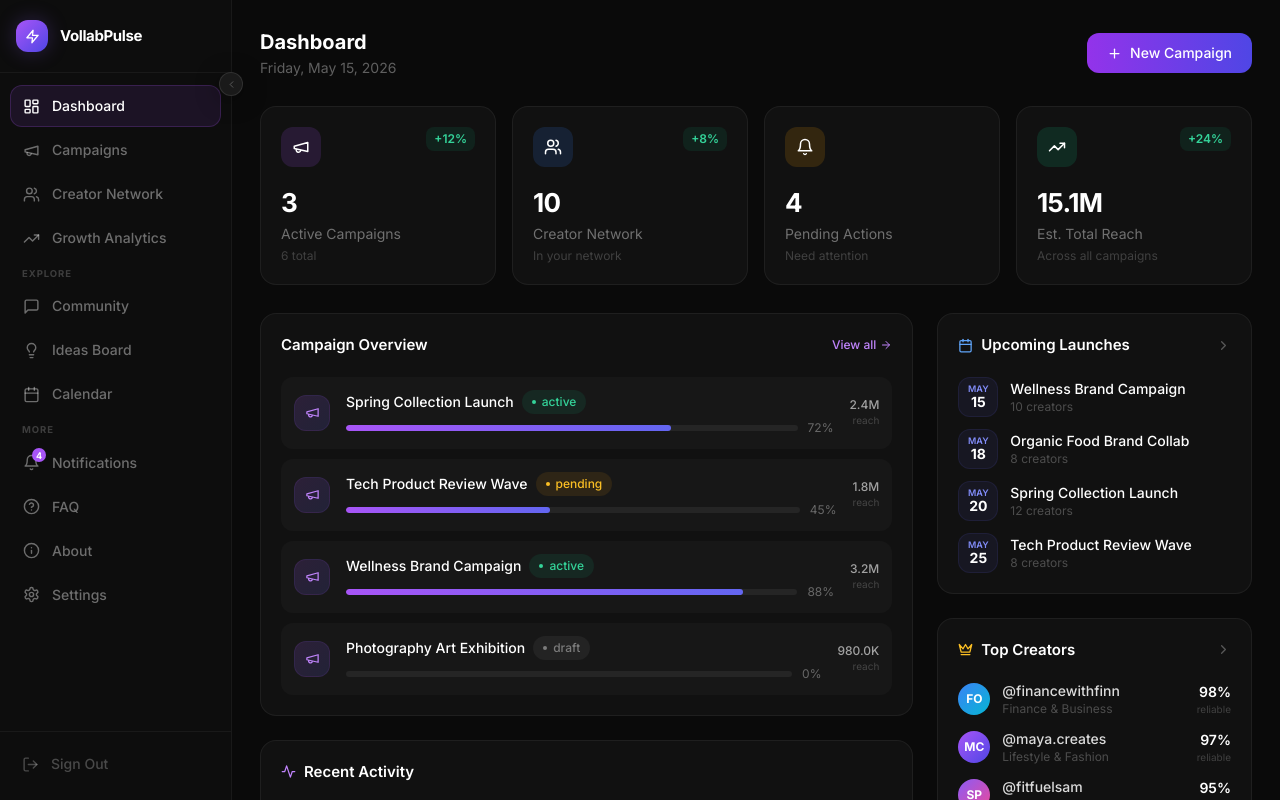
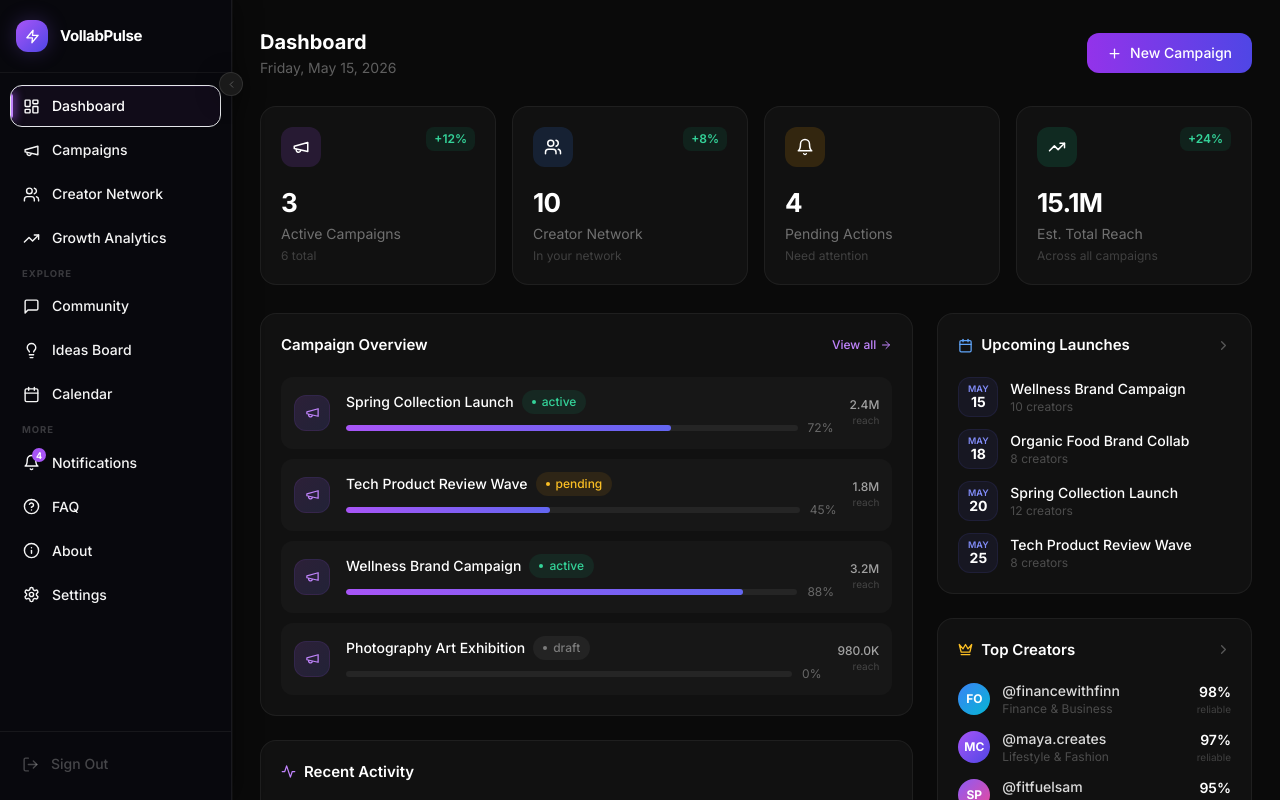
Before and after one commit to YegorCreative/vollabpulse, a React (Vite) app: page /auth in a window 1280 px wide. Both pictures are taken after typing "name@example.com", "Sample123" into the empty fields and a click on the button "Sign In". Built offline with nearby package versions, Linux system fonts and the light colour scheme.

Commit message:
feat: enhance Sidebar and MainLayout components with improved animations and styling

```diff
--- a/src/components/Sidebar.jsx
+++ b/src/components/Sidebar.jsx
@@ -109,10 +109,10 @@ export default function Sidebar({ mobileOpen, onMobileClose }) {
                     <motion.div
                       whileHover={{ x: sidebarCollapsed ? 0 : 2 }}
                       transition={{ duration: 0.12 }}
-                      className={`relative flex items-center gap-3 px-3 py-2.5 rounded-xl transition-all duration-200 cursor-pointer
+                  className={`relative flex items-center gap-3 px-3 py-2.5 rounded-xl transition-all duration-200 cursor-pointer overflow-hidden
                         ${active
-                          ? 'bg-purple-500/10 text-white border border-purple-500/20'
-                          : 'text-white/40 hover:text-white/75 hover:bg-white/[0.05] border border-transparent'
+                          ? 'bg-purple-500/12 text-white border border-purple-500/22 shadow-[inset_0_1px_0_rgba(168,85,247,0.08)]'
+                          : 'text-white/38 hover:text-white/75 hover:bg-white/[0.05] border border-transparent'
                         }`}
                     >
                       <div className="relative flex-shrink-0">
@@ -137,11 +137,16 @@ export default function Sidebar({ mobileOpen, onMobileClose }) {
                         )}
                       </AnimatePresence>
                       {active && (
-                        <motion.div
-                          layoutId="sidebar-active"
-                          className="absolute inset-0 rounded-xl bg-purple-500/5 -z-10"
-                          transition={{ type: 'spring', bounce: 0.2, duration: 0.35 }}
-                        />
+                        <>
+                          {/* Left glow beam */}
+                          <span className="absolute left-0 top-2 bottom-2 w-0.5 bg-purple-400 rounded-r shadow-[0_0_8px_3px_rgba(168,85,247,0.5)]" />
+                          {/* Background shimmer */}
+                          <motion.div
+                            layoutId="sidebar-active"
+                            className="absolute inset-0 rounded-xl bg-purple-500/5 -z-10"
+                            transition={{ type: 'spring', bounce: 0.2, duration: 0.35 }}
+                          />
+                        </>
                       )}
                     </motion.div>
                   </NavLink>
@@ -153,7 +158,7 @@ export default function Sidebar({ mobileOpen, onMobileClose }) {
       </nav>
 
       {/* Bottom */}
-      <div className="px-2.5 pb-4 border-t border-white/[0.05] pt-3">
+      <div className="px-2.5 pb-4 border-t border-white/[0.06] pt-3">
         <button
           onClick={logout}
           className="flex items-center gap-3 px-3 py-2.5 rounded-xl text-white/25 hover:text-red-400 hover:bg-red-500/[0.07] transition-all duration-200 w-full"
@@ -194,7 +199,7 @@ export default function Sidebar({ mobileOpen, onMobileClose }) {
         initial={false}
         animate={{ width: sidebarCollapsed ? 68 : 232 }}
         transition={{ duration: 0.28, ease: [0.25, 0.46, 0.45, 0.94] }}
-        className="relative hidden md:flex flex-col h-screen bg-[#0D0D0D] border-r border-white/[0.05] flex-shrink-0 overflow-visible"
+        className="relative hidden md:flex flex-col h-screen bg-[#09090E]/95 backdrop-blur-xl border-r border-white/[0.07] shadow-[1px_0_0_rgba(255,255,255,0.03),4px_0_24px_rgba(0,0,0,0.4)] flex-shrink-0 overflow-visible"
       >
         <SidebarContent />
       </motion.aside>
@@ -216,7 +221,7 @@ export default function Sidebar({ mobileOpen, onMobileClose }) {
               animate={{ x: 0 }}
               exit={{ x: -280 }}
               transition={{ duration: 0.28, ease: [0.25, 0.46, 0.45, 0.94] }}
-              className="fixed left-0 top-0 h-full w-[232px] flex flex-col bg-[#0D0D0D] border-r border-white/[0.05] z-50 md:hidden overflow-hidden"
+              className="fixed left-0 top-0 h-full w-[232px] flex flex-col bg-[#09090E]/95 backdrop-blur-xl border-r border-white/[0.07] shadow-[1px_0_0_rgba(255,255,255,0.03),4px_0_24px_rgba(0,0,0,0.4)] z-50 md:hidden overflow-hidden"
             >
               <SidebarContent />
             </motion.aside>
--- a/src/layouts/MainLayout.jsx
+++ b/src/layouts/MainLayout.jsx
@@ -1,6 +1,6 @@
 import { useState } from 'react'
 import { Outlet, useLocation } from 'react-router-dom'
-import { motion } from 'framer-motion'
+import { AnimatePresence, motion } from 'framer-motion'
 import { Menu, Bell, Plus } from 'lucide-react'
 import Sidebar from '../components/Sidebar'
 import CreateCampaignModal from '../components/CreateCampaignModal'
@@ -62,15 +62,18 @@ export default function MainLayout() {
 
         {/* Main content */}
         <main className="flex-1 overflow-y-auto overflow-x-hidden">
+          <AnimatePresence mode="wait">
             <motion.div
               key={location.pathname}
               initial={{ opacity: 0, y: 6 }}
               animate={{ opacity: 1, y: 0 }}
+              exit={{ opacity: 0, y: -4 }}
               transition={{ duration: 0.28, ease: [0.25, 0.46, 0.45, 0.94] }}
               className="min-h-full"
             >
               <Outlet />
             </motion.div>
+          </AnimatePresence>
         </main>
       </div>
 
```
Lines whose indentation alone changed are shown as unchanged.
